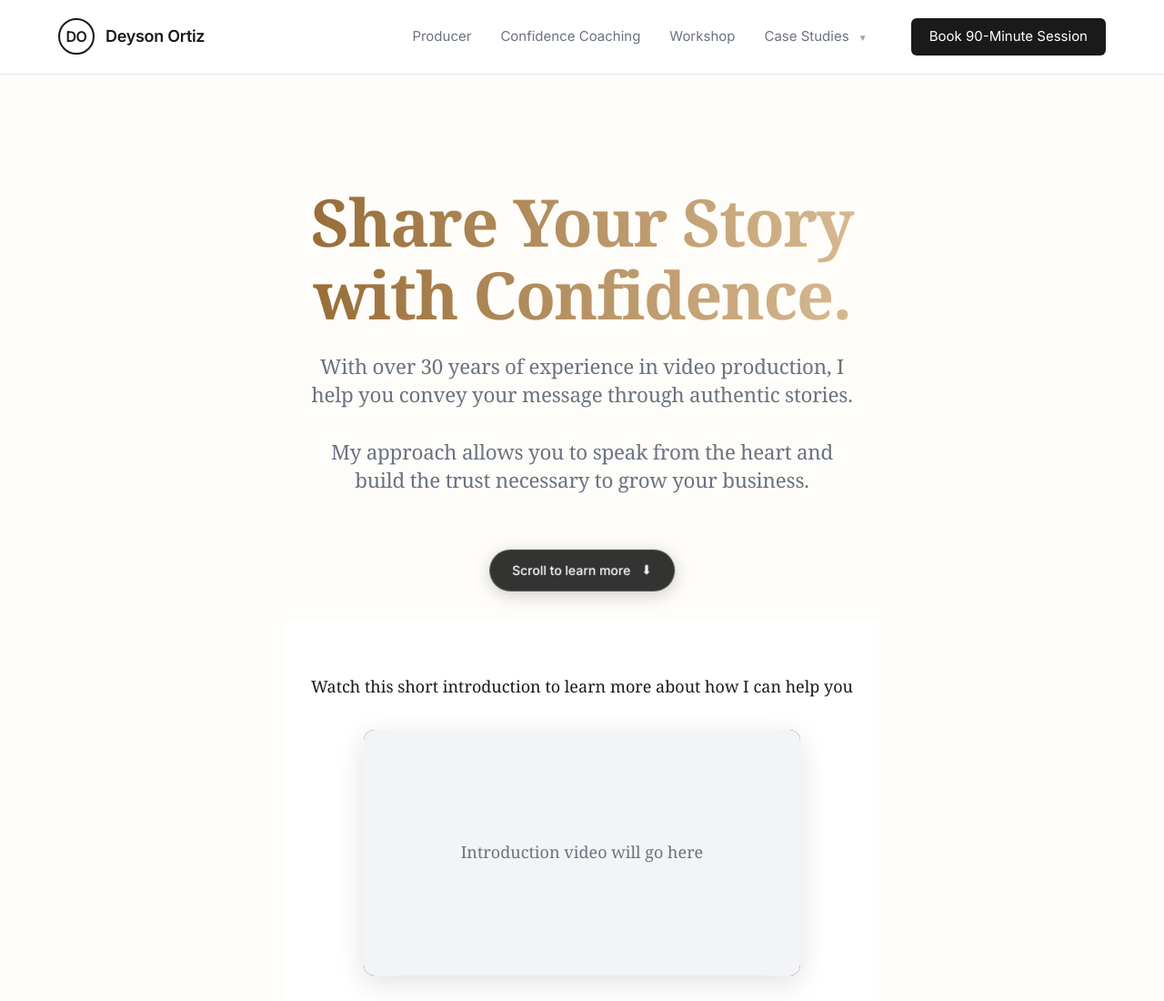
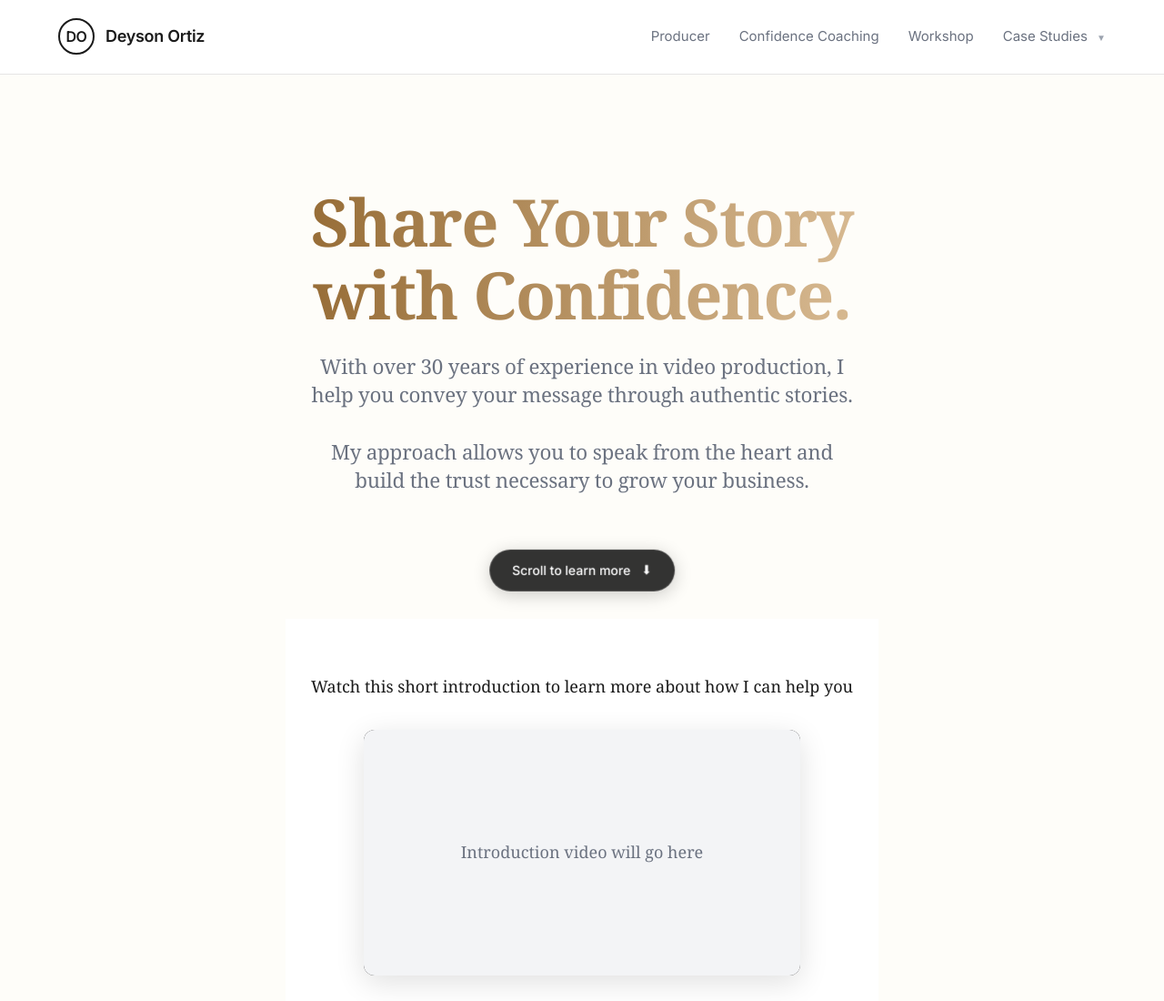
Before and after one commit to DeysonOrtiz/Deyson-com, an Eleventy site: page pages/index.html in a window 1280 px wide. Shown: the top 1100 px of the page at 91% size. Built offline with nearby package versions, Linux system fonts and the light colour scheme; Eleventy itself is replaced by a stand-in of ours; files that its build step writes are made by us from their sources; no server answers; a script that the page names is missing; a web font is replaced by a local one.

Commit message:
Commented out booking button in navigation

```diff
--- a/_includes/components/navigation.njk
+++ b/_includes/components/navigation.njk
@@ -21,9 +21,9 @@
                     <li><a href="/studio-journey/">Jill's Studio Build</a></li>
                 </ul>
             </li>
-            <li class="nav-cta">
+            <!-- <li class="nav-cta">
                 <a href="/hourly/" class="cta-nav-button">Book 90-Minute Session</a>
-            </li>
+            </li> -->
         </ul>
 
         <!-- Mobile Controls (Button + Hamburger) -->
```
